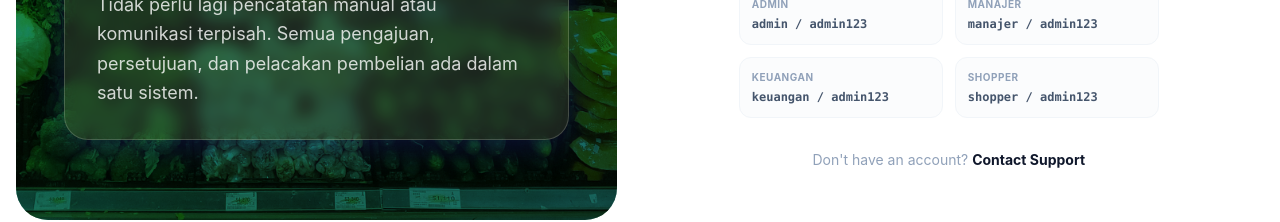
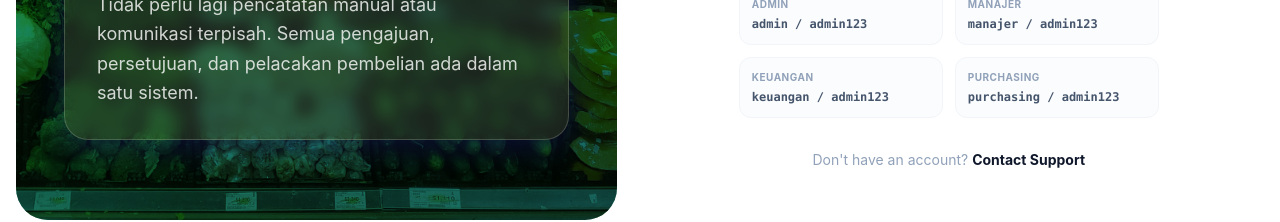
Before and after one commit to muhamadgufron-wq/sppi-po, a Vue app in the folder frontend/: page /login in a window 1280 px wide. Shown: the part 564-786 px from the top of the page. Built offline with nearby package versions, Linux system fonts and the light colour scheme; no server answers.

Commit message:
change role lapangan to purchasing

```diff
--- a/frontend/src/layouts/AdminLayout.vue
+++ b/frontend/src/layouts/AdminLayout.vue
@@ -80,7 +80,7 @@ const menus: Record<string, MenuEntry[]> = {
     { type: 'item', label: 'Transfer Dana', path: '/transfer', icon: Send },
     { type: 'item', label: 'Riwayat Transfer', path: '/transfer?tab=history', icon: History },
   ],
-  LAPANGAN: [
+  PURCHASING: [
     { type: 'item', label: 'Overview', path: '/dashboard', icon: LayoutDashboard },
     { type: 'group', label: 'Operations' },
     { type: 'item', label: 'Belanja', path: '/shopping', icon: ShoppingCart },
--- a/frontend/src/router/index.ts
+++ b/frontend/src/router/index.ts
@@ -60,12 +60,12 @@ const router = createRouter({
       component: () => import('../views/keuangan/TransferView.vue'),
       meta: { requiresAuth: true, roles: [UserRole.KEUANGAN], layout: 'admin' }
     },
-    // Lapangan routes
+    // Purchasing routes
     {
       path: '/shopping',
       name: 'shopping',
-      component: () => import('../views/lapangan/ShoppingView.vue'),
-      meta: { requiresAuth: true, roles: [UserRole.LAPANGAN], layout: 'admin' }
+      component: () => import('../views/purchasing/ShoppingView.vue'),
+      meta: { requiresAuth: true, roles: [UserRole.PURCHASING], layout: 'admin' }
     }
   ]
 });
--- a/frontend/src/types/index.ts
+++ b/frontend/src/types/index.ts
@@ -3,7 +3,7 @@ export enum UserRole {
   ADMIN = 'ADMIN',
   MANAJER = 'MANAJER',
   KEUANGAN = 'KEUANGAN',
-  LAPANGAN = 'LAPANGAN'
+  PURCHASING = 'PURCHASING'
 }
 
 export interface User {
--- a/frontend/src/views/DashboardView.vue
+++ b/frontend/src/views/DashboardView.vue
@@ -8,7 +8,7 @@ import { useAuthStore } from '../stores/auth';
 import DashboardAdmin from './dashboard/DashboardAdmin.vue';
 import DashboardManajer from './dashboard/DashboardManajer.vue';
 import DashboardKeuangan from './dashboard/DashboardKeuangan.vue';
-import DashboardLapangan from './dashboard/DashboardLapangan.vue';
+import DashboardPurchasing from './dashboard/DashboardPurchasing.vue';
 
 const authStore = useAuthStore();
 
@@ -22,8 +22,8 @@ const currentDashboard = computed(() => {
       return DashboardManajer;
     case 'KEUANGAN':
       return DashboardKeuangan;
-    case 'LAPANGAN':
-      return DashboardLapangan;
+    case 'PURCHASING':
+      return DashboardPurchasing;
     default:
       return DashboardAdmin; // Fallback to Admin or maybe a generic View
   }
--- a/frontend/src/views/LoginView.vue
+++ b/frontend/src/views/LoginView.vue
@@ -153,7 +153,7 @@ async function handleLogin() {
           <!-- Demo Accounts -->
           <div class="grid grid-cols-2 gap-3">
              <div
-               v-for="(role, i) in ['admin', 'manajer', 'keuangan', 'shopper']" :key="i"
+               v-for="(role, i) in ['admin', 'manajer', 'keuangan', 'purchasing']" :key="i"
                class="p-3 rounded-xl border border-slate-100 bg-slate-50/50 hover:bg-slate-50 hover:border-emerald-200 cursor-pointer transition-all group"
                @click="fillCredentials(role, 'admin123')"
              >
--- a/frontend/src/views/dashboard/DashboardLapangan.vue
+++ b/frontend/src/views/dashboard/DashboardPurchasing.vue
@@ -2,7 +2,7 @@
   <div class="animate-[fadeIn_0.5s_ease-out]">
     <div class="max-w-[1600px] mx-auto">
       <div class="mb-8">
-        <h1 class="m-0 text-2xl md:text-3xl font-bold text-slate-800 tracking-tight">Halo, {{ authStore.user?.nama_lengkap || 'Tim Lapangan' }}</h1>
+        <h1 class="m-0 text-2xl md:text-3xl font-bold text-slate-800 tracking-tight">Halo, {{ authStore.user?.nama_lengkap || 'Purchasing' }}</h1>
         <p class="m-0 mt-2 text-slate-500 font-medium">Tugas belanja anda hari ini.</p>
       </div>
 
--- a/frontend/src/views/lapangan/ShoppingView.vue
+++ b/frontend/src/views/purchasing/ShoppingView.vue
@@ -289,7 +289,7 @@ function getStatusLabel(status: string) {
       <div class="flex flex-col md:flex-row justify-between items-start md:items-center mb-8 gap-4">
         <div>
           <h1 class="text-2xl md:text-3xl font-bold text-slate-800 tracking-tight mb-2">
-            {{ isHistory ? 'Riwayat Belanja' : 'Belanja Lapangan' }}
+            {{ isHistory ? 'Riwayat Belanja' : 'Upload Bukti Belanja' }}
           </h1>
           <p class="text-slate-500 font-medium">
             {{ isHistory ? 'Daftar belanja yang telah diselesaikan.' : 'Upload bukti dan input harga real.' }}
```
Also changed, not shown: 2 other files (tests, documents, lock files or other folders).
